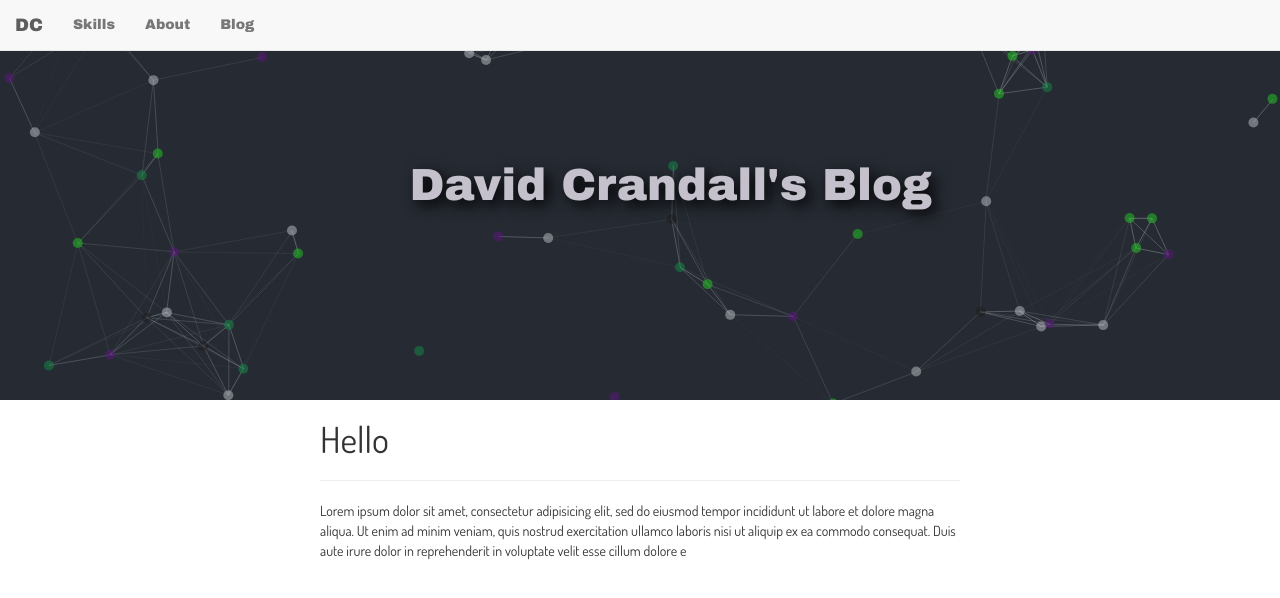
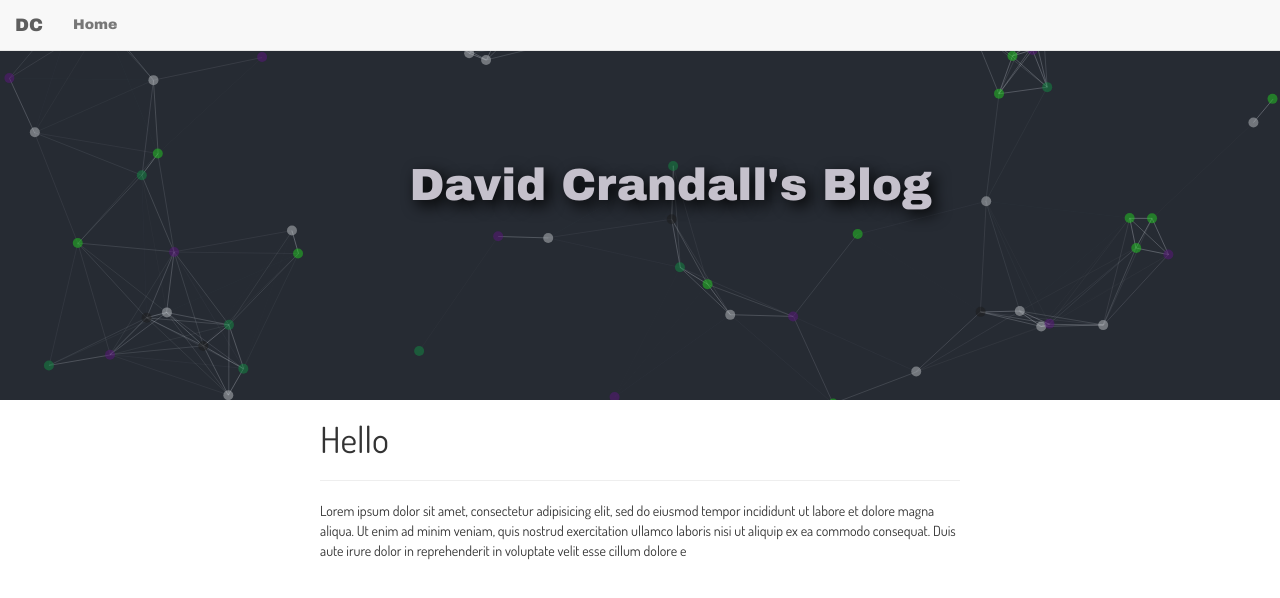
Before and after one commit to dacrands/old-port, a plain HTML site: page blog.html in a window 1280 px wide. Drawn offline with nearby package versions, Linux system fonts and the light colour scheme.

```diff
--- a/blog.html
+++ b/blog.html
@@ -27,9 +27,7 @@
         <!-- Collect the nav links, forms, and other content for toggling -->
         <div class="collapse navbar-collapse" id="bs-example-navbar-collapse-1">
           <ul class="nav navbar-nav">
-            <li><a class="skills-button" href="#">Skills</a></li>
-            <li><a class="about-button" href="#">About<span class="sr-only">(current)</span></a></li>
-            <li><a class="about-button" href="blog.html">Blog<span class="sr-only">(current)</span></a></li>
+            <li><a class="skills-button" href="index.html">Home</a></li>
           </ul>
 
         </div><!-- /.navbar-collapse -->
```
